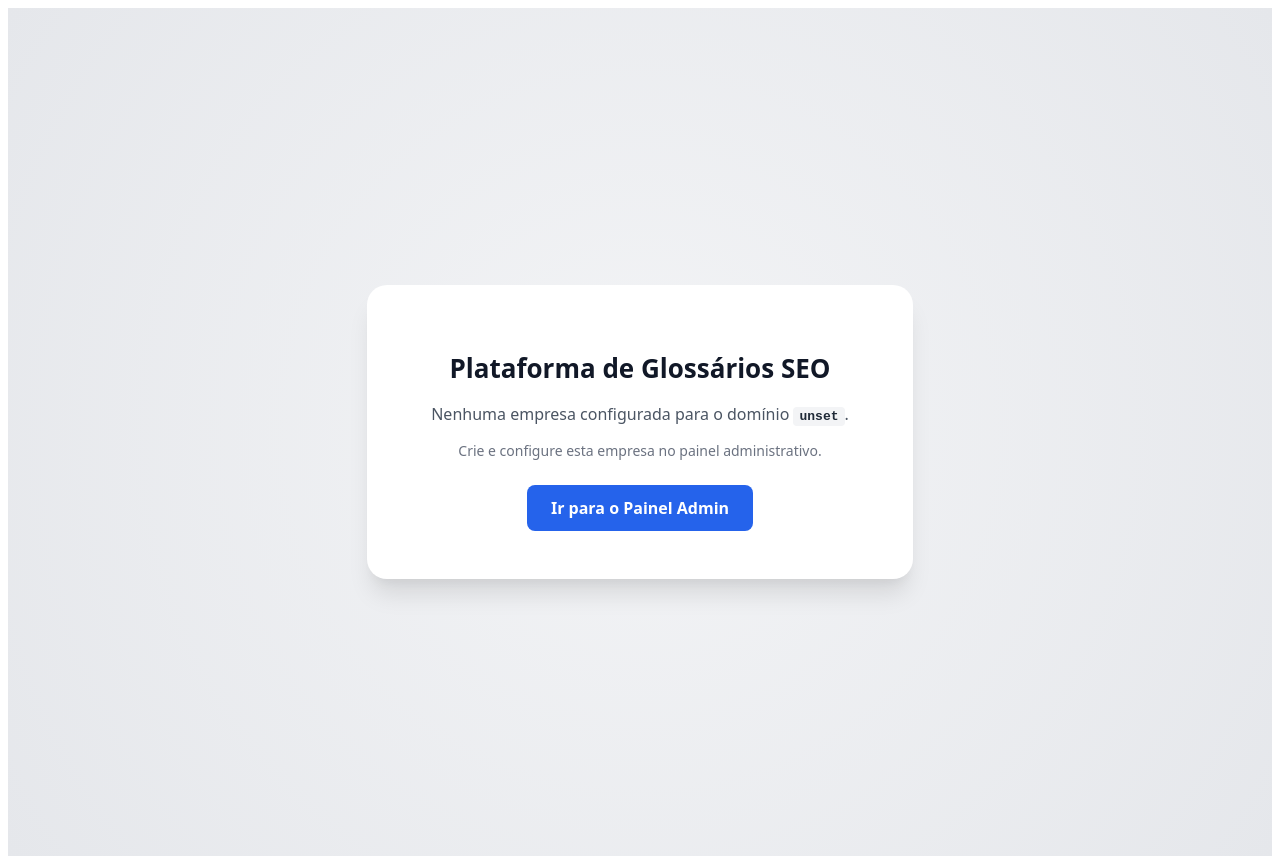
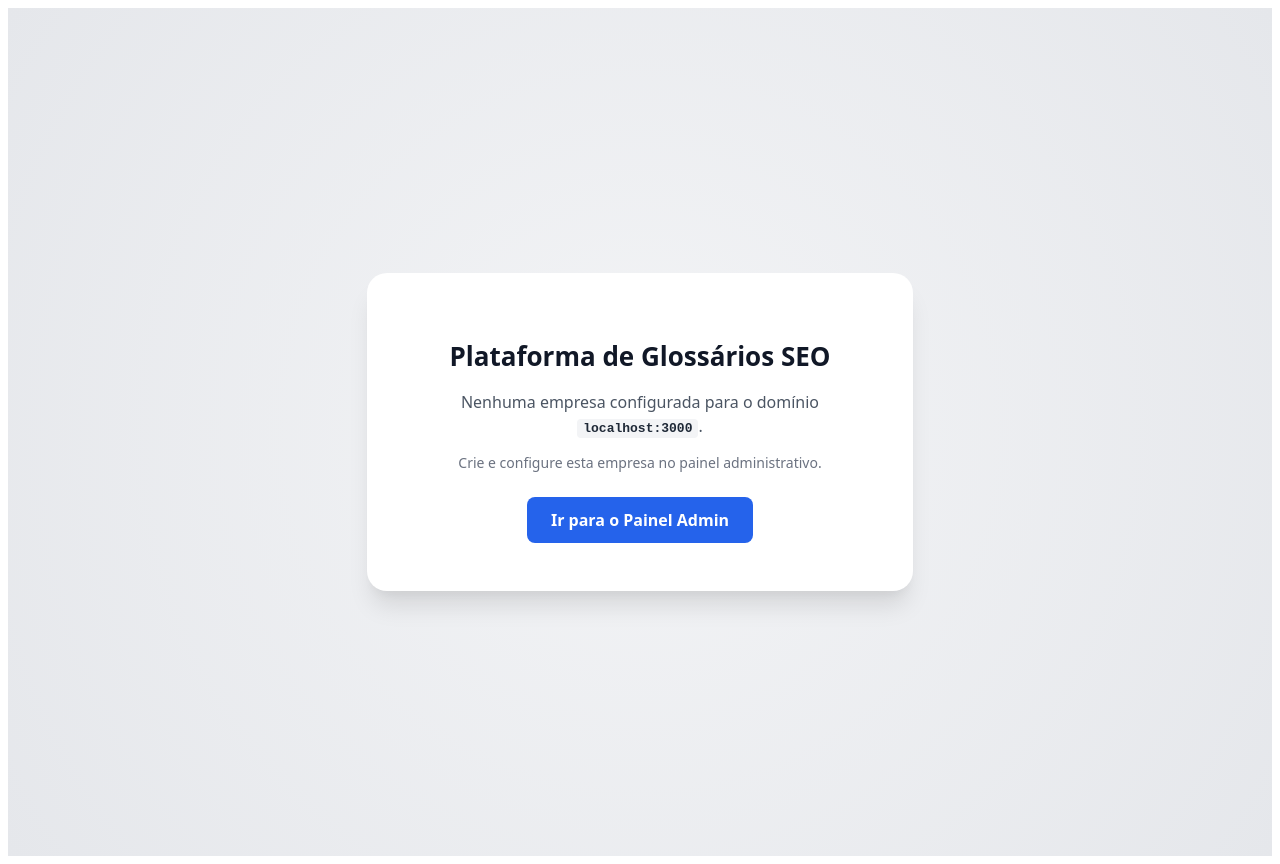
Before and after one commit to oscarasdopaper-hash/projeto-sparta, a Next.js app: page / in a window 1280 px wide. Built offline with nearby package versions, Linux system fonts and the light colour scheme; no server answers; the database is empty.

Commit message:
fix: read tenant domain dynamically via headers

```diff
--- a/src/app/layout.tsx
+++ b/src/app/layout.tsx
@@ -2,6 +2,7 @@ import React from 'react';
 import { Metadata } from 'next';
 import Link from 'next/link';
 import { redirect } from 'next/navigation';
+import { headers } from 'next/headers';
 import { getCompanyByDomain, getRedirectCompany, translations } from '@/lib/data';
 import styles from './layout.module.css';
 import HeroWrapper from './HeroWrapper';
@@ -10,7 +11,8 @@ import ClientWhatsApp from './components/ClientWhatsApp';
 import TopoFooter from './TopoFooter';
 
 export async function generateMetadata(): Promise<Metadata> {
-  const domain = process.env.NEXT_PUBLIC_CLIENT_ID || 'maben.com.br';
+  const headersList = await headers();
+  const domain = headersList.get('host') || process.env.NEXT_PUBLIC_CLIENT_ID || 'maben.com.br';
   const company = await getCompanyByDomain(domain);
 
   if (!company) return {};
@@ -23,7 +25,8 @@ export default async function TenantLayout({
 }: {
   children: React.ReactNode;
 }) {
-  const domain = process.env.NEXT_PUBLIC_CLIENT_ID || 'maben.com.br';
+  const headersList = await headers();
+  const domain = headersList.get('host') || process.env.NEXT_PUBLIC_CLIENT_ID || 'maben.com.br';
   const company = await getCompanyByDomain(domain);
 
   // Se a empresa não existir e não houver fallback, exibe erro simples
--- a/src/app/page.tsx
+++ b/src/app/page.tsx
@@ -1,17 +1,15 @@
 import React from 'react';
 import { Metadata } from 'next';
+import { headers } from 'next/headers';
 import { getCompanyByDomain, getCategories, getTerms } from '@/lib/data';
 import GlossaryExplorer from './GlossaryExplorer';
-
-interface Props {
-  params: Promise<{ domain: string }>;
-}
 
 export const revalidate = 60; // ISR cache
 
 // Geração de metadados dinâmicos para SEO
-export async function generateMetadata({ params }: Props): Promise<Metadata> {
-  const { domain } = await params;
+export async function generateMetadata(): Promise<Metadata> {
+  const headersList = await headers();
+  const domain = headersList.get('host') || process.env.NEXT_PUBLIC_CLIENT_ID || 'maben.com.br';
   const company = await getCompanyByDomain(domain);
 
   if (!company) {
@@ -44,8 +42,9 @@ export async function generateMetadata({ params }: Props): Promise<Metadata> {
   };
 }
 
-export default async function GlossaryHomePage({ params }: Props) {
-  const { domain } = await params;
+export default async function GlossaryHomePage() {
+  const headersList = await headers();
+  const domain = headersList.get('host') || process.env.NEXT_PUBLIC_CLIENT_ID || 'maben.com.br';
   const company = await getCompanyByDomain(domain);
 
   if (!company) {
```
